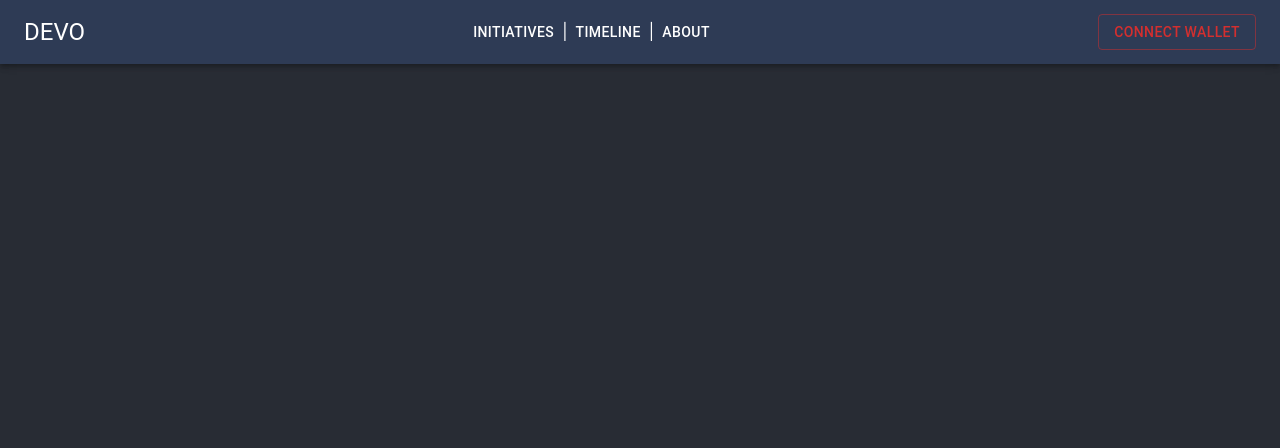
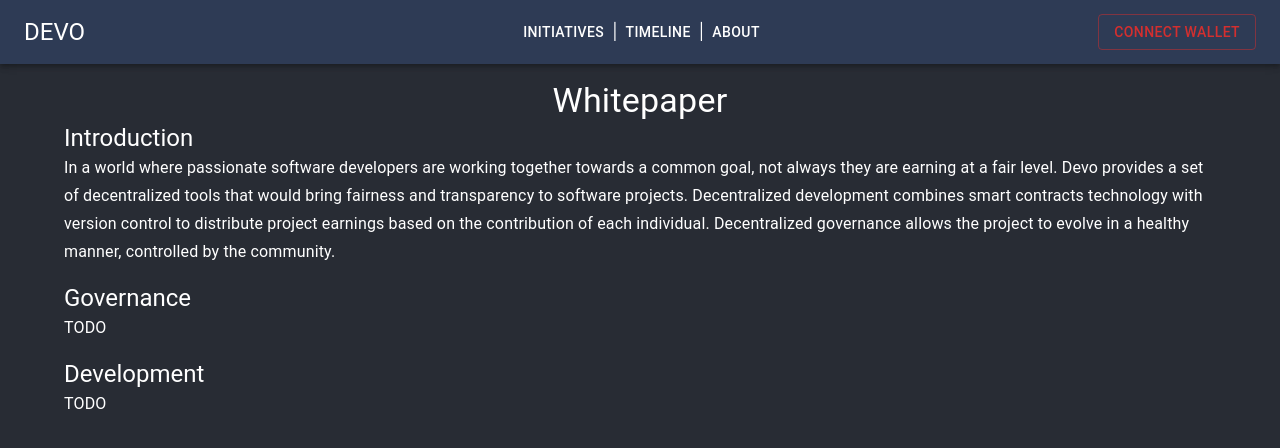
Before and after one commit to decentralized-evolution/devo-client, a React (Create React App) app: page /about in a window 1280 px wide. Shown: the top 448 px of the page. Built offline with nearby package versions, Linux system fonts and the light colour scheme.

Commit message:
Add about page

```diff
--- /dev/null
+++ b/src/about/about.js
@@ -0,0 +1,44 @@
+import { Container, Typography } from "@mui/material";
+
+import * as React from "react";
+
+export default function About() {
+  return (
+    <Container sx={{ mt: 2 }}>
+      <Typography variant="h4" component="h2">
+        Whitepaper
+      </Typography>
+
+      <Typography variant="h5" component="h2" textAlign="left">
+        Introduction
+      </Typography>
+
+      <Typography variant="subtitle1" textAlign="left" paragraph="true">
+        In a world where passionate software developers are working together
+        towards a common goal, not always they are earning at a fair level. Devo
+        provides a set of decentralized tools that would bring fairness and
+        transparency to software projects. Decentralized development combines
+        smart contracts technology with version control to distribute project
+        earnings based on the contribution of each individual. Decentralized
+        governance allows the project to evolve in a healthy manner, controlled
+        by the community.
+      </Typography>
+
+      <Typography variant="h5" component="h2" textAlign="left">
+        Governance
+      </Typography>
+
+      <Typography variant="subtitle1" textAlign="left" paragraph="true">
+        TODO
+      </Typography>
+
+      <Typography variant="h5" component="h2" textAlign="left">
+        Development
+      </Typography>
+
+      <Typography variant="subtitle1" textAlign="left" paragraph="true">
+        TODO
+      </Typography>
+    </Container>
+  );
+}
--- a/src/common/Routes.js
+++ b/src/common/Routes.js
@@ -2,6 +2,7 @@ import React from "react";
 import { Route, Switch, Redirect } from "react-router-dom";
 import DevoTimeline from "../timeline/DevoTimeline";
 import Initiatives from "../initiative/Initiatives";
+import About from "../about/about";
 
 export default function Routes() {
   return (
@@ -13,6 +14,7 @@ export default function Routes() {
 
         <Route exact path="/initiatives" component={Initiatives} />
         <Route exact path="/timeline" component={DevoTimeline} />
+        <Route exact path="/about" component={About} />
       </Switch>
     </div>
   );
--- a/src/common/TopBar.js
+++ b/src/common/TopBar.js
@@ -20,7 +20,7 @@ export default function TopBar() {
             DEVO
           </Typography>
 
-          <Box sx={{ flexGrow: 1, height: "100%" }}>
+          <Box sx={{ flexGrow: 1, height: "100%", marginLeft:"100px" }}>
             <Link to="/initiatives">
               <Button color="inherit" className="router-item" sx={{ height: "100%" }}>
                 Initiatives
@@ -31,7 +31,7 @@ export default function TopBar() {
               <Button color="inherit">Timeline</Button>
             </Link>
             |
-            <Link to="/timeline">
+            <Link to="/about">
               <Button color="inherit">About</Button>
             </Link>
           </Box>
```
